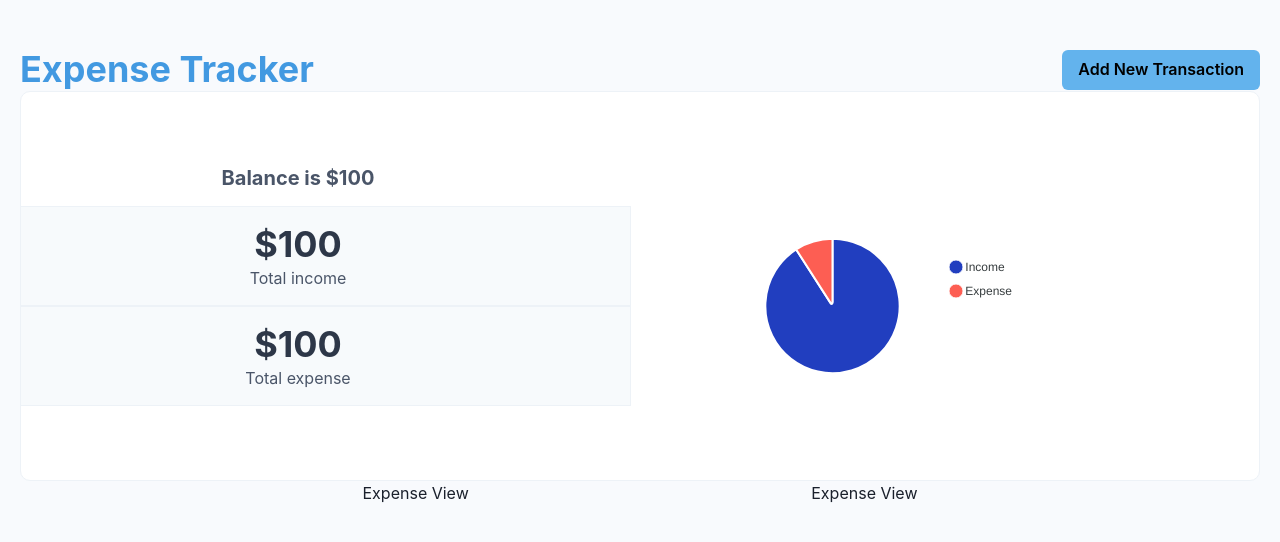
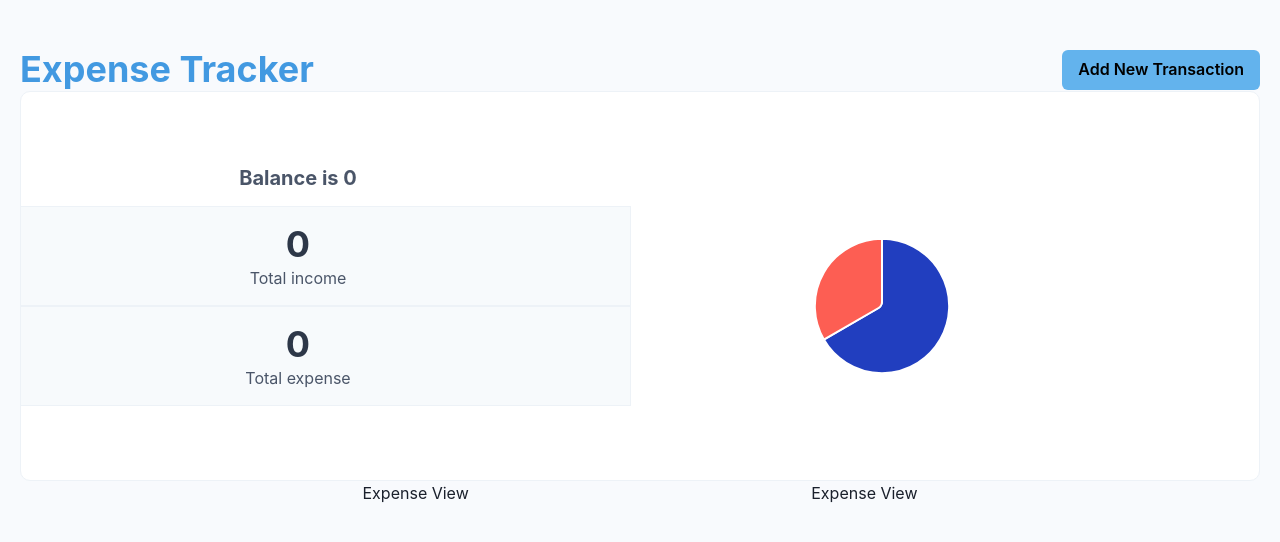
Before and after one commit to BuickSalesman/practice-expense-tracker, a React (Vite) app: page / in a window 1280 px wide. Shown: the top 542 px of the page. Built offline with nearby package versions, Linux system fonts and the light colour scheme.

Commit message:
borken :(

```diff
--- a/src/App.jsx
+++ b/src/App.jsx
@@ -1,6 +1,4 @@
 import { useState } from "react";
-import reactLogo from "./assets/react.svg";
-import viteLogo from "/vite.svg";
 import "./App.css";
 import { Box, Container, Flex } from "@chakra-ui/react";
 import Main from "./components/main";
--- a/src/components/chart/index.jsx
+++ b/src/components/chart/index.jsx
@@ -13,7 +13,7 @@
       },
     },
   },
-  legenr: {
+  legend: {
     show: false,
   },
   dataLabels: {
--- a/src/components/main/index.jsx
+++ b/src/components/main/index.jsx
@@ -1,9 +1,26 @@
 import { Button, Flex, Heading, useDisclosure } from "@chakra-ui/react";
 import Summary from "../summary";
 import ExpenseView from "../expense-view";
+import { useContext, useEffect } from "react";
+import { GlobalContext } from "../../context";
 
 export default function Main() {
   const { isOpen, onOpen, onClose } = useDisclosure();
+  const { allTransactions, totalExpense, setTotalExpense, totalIncome, setTotalIncome } = useContext(GlobalContext);
+
+  useEffect(() => {
+    let income = 0;
+    let expense = 0;
+
+    allTransactions.forEach((item) => {
+      item.type === "income"
+        ? (income = income + parseFloat(item.amount))
+        : (expense = expense + parseFloat(item.amount));
+    });
+
+    setTotalExpense(expense);
+    setTotalIncome(income);
+  }, [setTotalExpense, setTotalIncome, allTransactions]);
 
   return (
     <Flex textAlign={"center"} flexDirection={"column"} pr={"5"} pl={"5"}>
@@ -17,7 +34,7 @@
           </Button>
         </Flex>
       </Flex>
-      <Summary isOpen={isOpen} onClose={onClose} />
+      <Summary totalExpense={totalExpense} totalIncome={totalIncome} isOpen={isOpen} onClose={onClose} />
       <Flex
         w={"full"}
         alignItems={"flex-start"}
--- a/src/components/summary/index.jsx
+++ b/src/components/summary/index.jsx
@@ -2,7 +2,7 @@
 import TransactionForm from "../add-transaction";
 import TransactionChartSummary from "../chart";
 
-export default function Summary({ onClose, isOpen }) {
+export default function Summary({ onClose, isOpen, totalExpense, totalIncome }) {
   return (
     <Box
       p={"6"}
@@ -35,7 +35,7 @@
           mr={"2"}
         >
           <Heading size={"md"} mb={"4"} color={"gray.600"}>
-            Balance is $100
+            Balance is {totalIncome - totalExpense}
           </Heading>
           <Flex
             justifyContent={"space-evenly"}
@@ -47,7 +47,7 @@
             borderColor={"gray.100"}
           >
             <Flex flexDirection={"column"}>
-              <Heading color={"gray.700"}>$100</Heading>
+              <Heading color={"gray.700"}>{totalIncome}</Heading>
               <Text color={"gray.600"}>Total income</Text>
             </Flex>
           </Flex>
@@ -61,7 +61,7 @@
             borderColor={"gray.100"}
           >
             <Flex flexDirection={"column"}>
-              <Heading color={"gray.700"}>$100</Heading>
+              <Heading color={"gray.700"}>{totalExpense}</Heading>
               <Text color={"gray.600"}>Total expense</Text>
             </Flex>
           </Flex>
@@ -78,7 +78,7 @@
           justifyContent={"center"}
         >
           <Heading>
-            <TransactionChartSummary expense={100} income={1000} />
+            <TransactionChartSummary expense={500} income={1000} />
           </Heading>
         </Box>
       </Flex>
```
